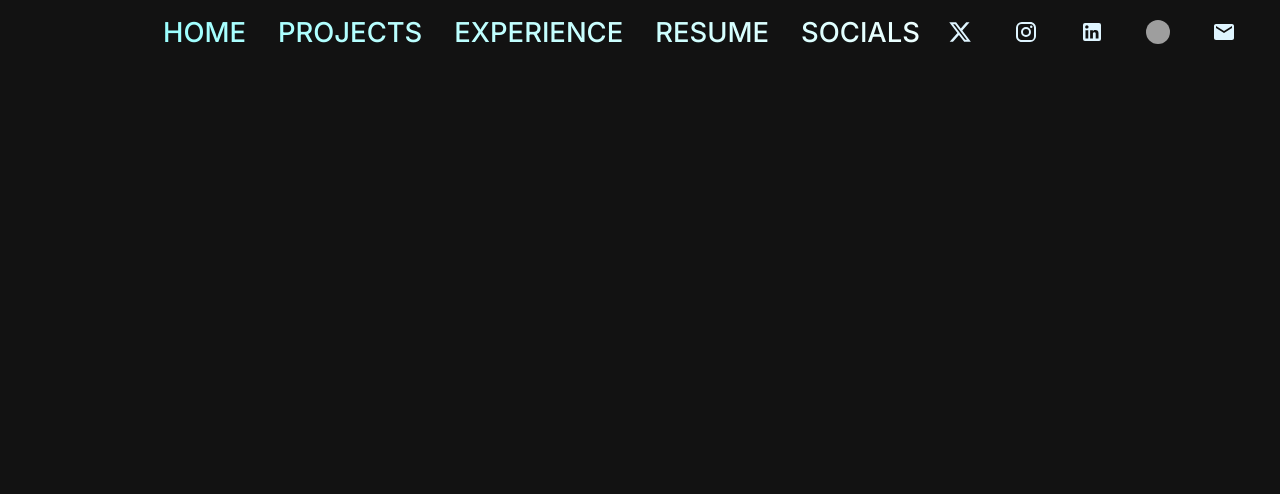
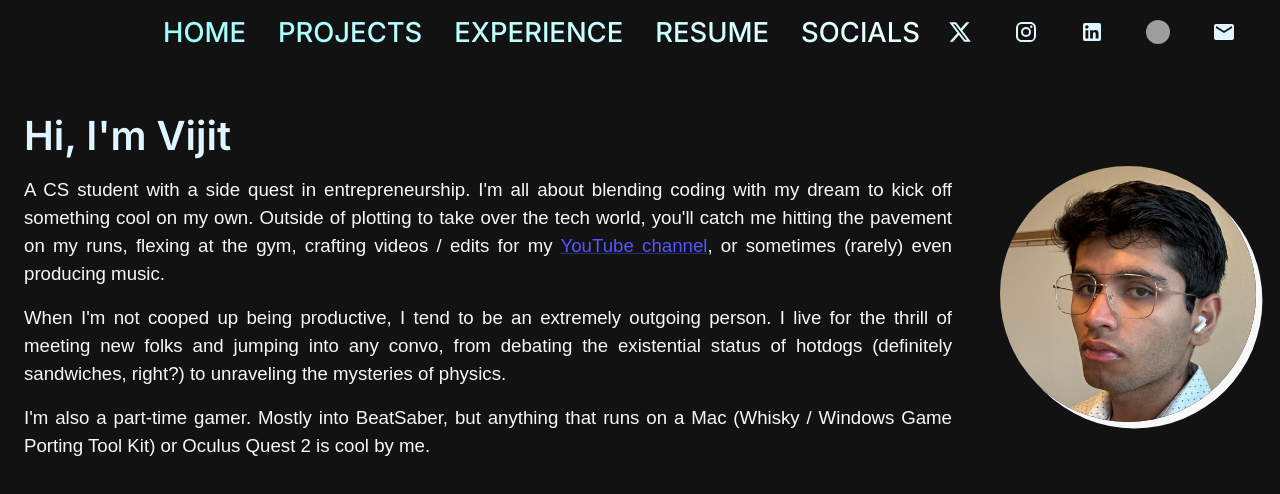
Before and after one commit to vijitdua/vijitdua.com, a React (Create React App) app: page / in a window 1280 px wide. Shown: the top 494 px of the page. Built offline with nearby package versions, Linux system fonts and the light colour scheme; grey boxes are pictures that could not be loaded.

Commit message:
Backup with initial home

```diff
--- a/src/layouts/MainLayout.jsx
+++ b/src/layouts/MainLayout.jsx
@@ -28,7 +28,7 @@ function MainLayout({children}) {
                 {mobileView ? <TopNavBarMobile/> : <TopNavBarDesktop/>}
             </Box>
             <Box sx={{
-                mt: '1rem',
+                mt: '3rem',
             }}>
                 {children}
             </Box>
--- a/src/screens/HomePage.jsx
+++ b/src/screens/HomePage.jsx
@@ -1,11 +1,69 @@
-import {Typography, Link, Divider, Box, Container} from "@mui/material";
+import {Typography, Link, Divider, Box, Container, Avatar, useMediaQuery} from "@mui/material";
+import {socialLinks} from "../configs/routesConfig";
+import {theme} from "../themes/primaryTheme";
 
 function HomePage() {
-        return (
-            <Container maxWidth="md">
 
-            </Container>
-        );
+    const mobileView = useMediaQuery(theme.breakpoints.down('md'));
+
+    return (
+        <Container maxWidth="lg">
+
+            {/* Who am I */}
+            <Box>
+
+                {/* Profile Picture with "Hi, I'm Vijit" & Initial bio */}
+                <Box sx={{
+                    display: 'flex',
+                    flexDirection: mobileView ? 'column' : 'row-reverse',
+                    justifyContent: mobileView? 'center' : 'space-around',
+                    alignItems: mobileView? 'center' : 'center',
+                    gap: '3rem',
+                }}>
+                    <Avatar alt="Vijit Dua" src={`${process.env.PUBLIC_URL}/assets/pfp.png`} sx={{
+                        marginTop: mobileView? '0rem': '1rem',
+                        height: mobileView? '10rem' : '16rem',
+                        width: mobileView? '10rem' : '16rem',
+                        boxShadow: mobileView? '0.3rem 0.3rem' : '0.4rem 0.4rem',
+                    }}/>
+
+                    <Box sx={{
+                        display: 'flex',
+                        flexDirection: 'column',
+                        width: mobileView? '100%' : '80%',
+                        gap: '1rem',
+                    }}>
+                        <Typography variant='h2'> Hi, I'm Vijit </Typography>
+                        <Typography variant="body1" sx={{textAlign: 'justify'}}>
+                            A CS student with a side quest in entrepreneurship. I'm all
+                            about blending coding with my dream to kick off something cool on my
+                            own. Outside of plotting to take over the tech world, you'll catch me
+                            hitting the pavement on my runs, flexing at the gym, crafting videos /
+                            edits for my{" "}
+                            <Link href={socialLinks.youtubeMain} target="_blank">
+                                YouTube channel
+                            </Link>
+                            , or sometimes (rarely) even producing music.
+                        </Typography>
+
+                        <Typography variant="body1" sx={{textAlign: 'justify'}}>
+                            When I'm not cooped up being productive, I tend to be an extremely
+                            outgoing person. I live for the thrill of meeting new folks and jumping
+                            into any convo, from debating the existential status of hotdogs
+                            (definitely sandwiches, right?) to unraveling the mysteries of physics.
+                        </Typography>
+
+                        <Typography variant="body1" sx={{textAlign: 'justify'}}>
+                            I'm also a part-time gamer. Mostly into BeatSaber, but anything that
+                            runs on a Mac (Whisky / Windows Game Porting Tool Kit) or Oculus Quest 2 is cool by me.
+                        </Typography>
+
+                    </Box>
+                </Box>
+
+            </Box>
+        </Container>
+    );
 }
 
 export default HomePage;
```
